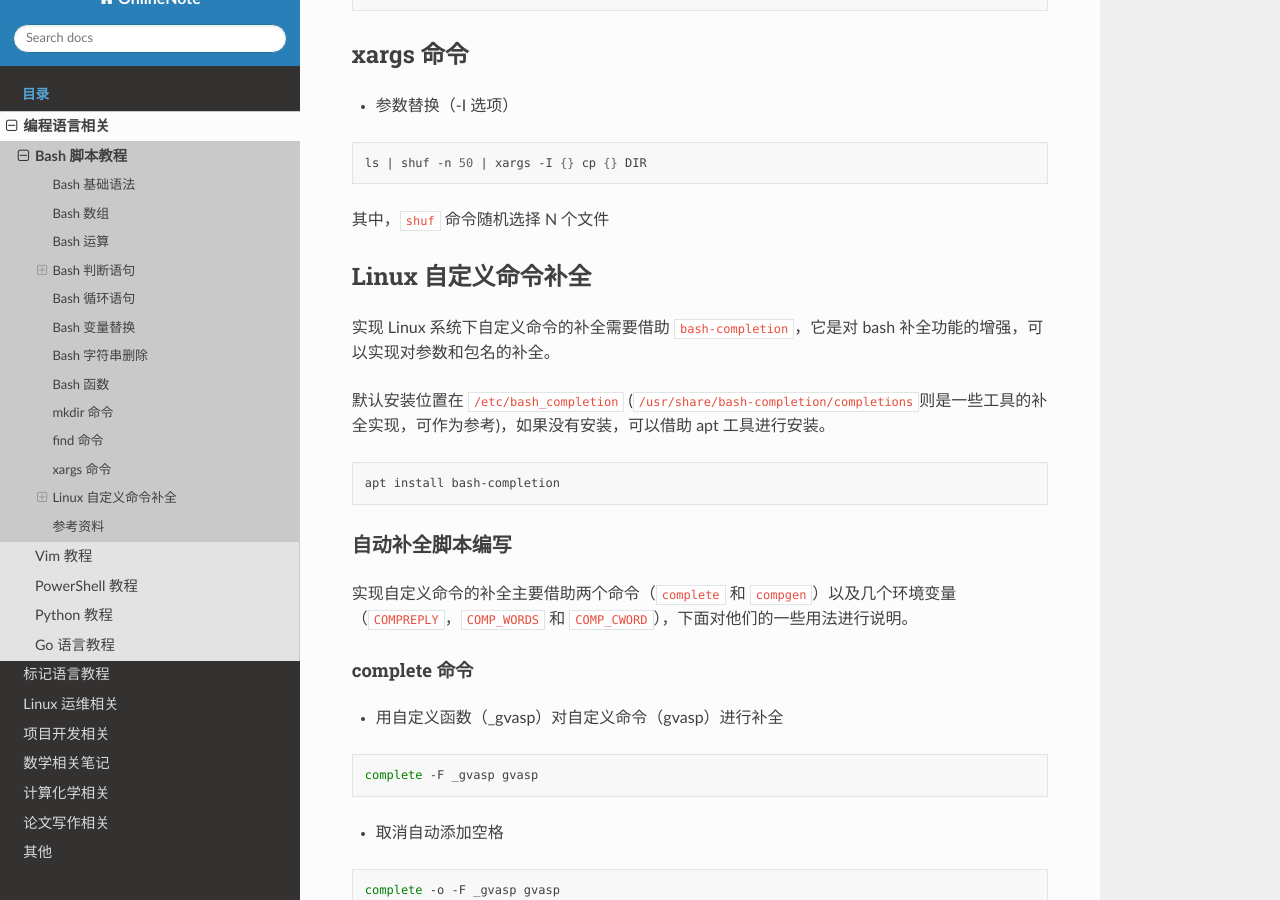
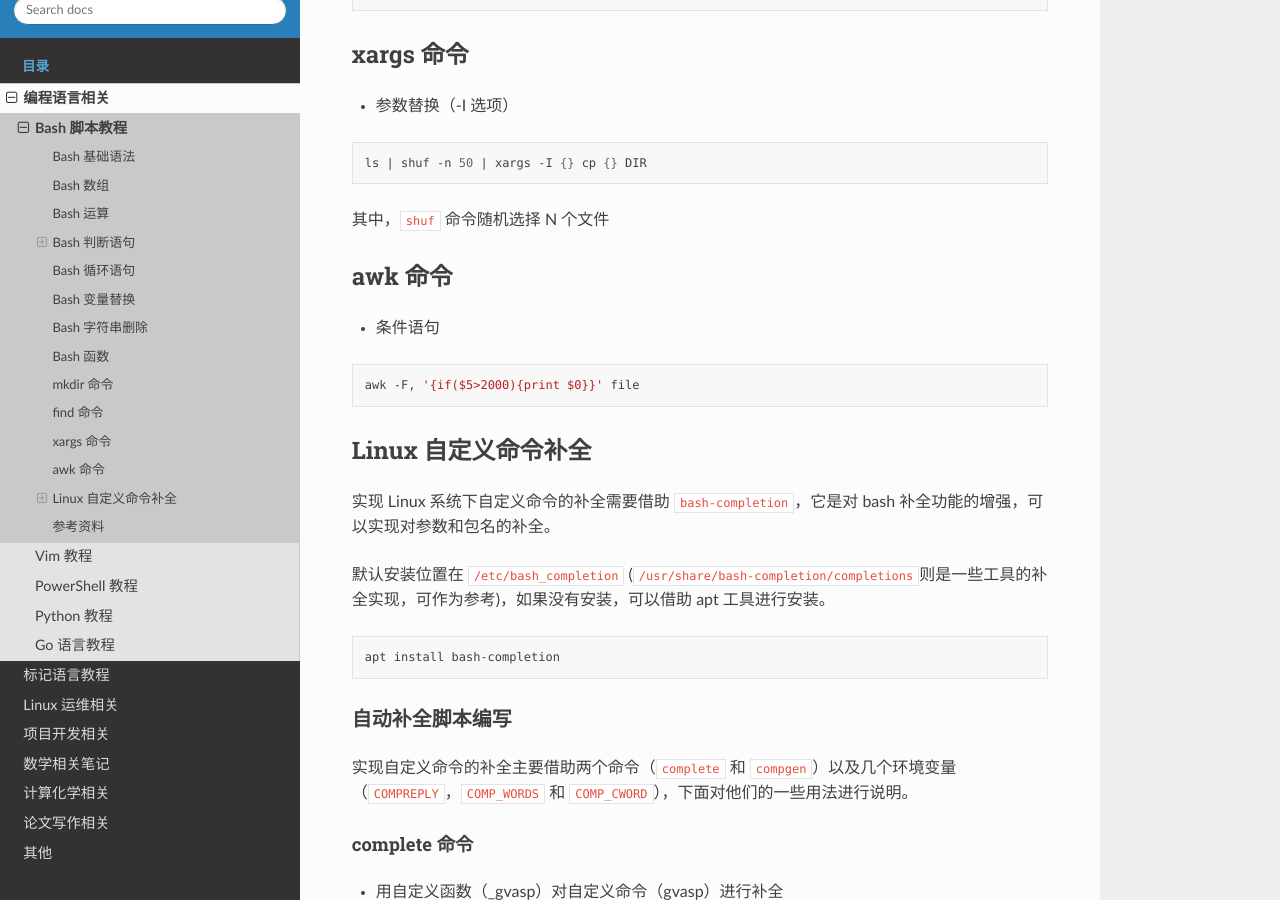
Before and after one commit to Rasic2/CodeNote, a Sphinx documentation site: the page built from docs/source/language/bash.md, in a window 1280 px wide and 900 px high, scrolled down 4712 px. Built offline with Sphinx 7.4.7 and the Read the Docs theme 2.0.0, drawn with Linux system fonts in a browser that asks for light colours.

Commit message:
feat: add awk in bash.md

````diff
--- a/docs/source/language/bash.md
+++ b/docs/source/language/bash.md
@@ -242,6 +242,14 @@ ls | shuf -n 50 | xargs -I {} cp {} DIR
 
 其中，`shuf` 命令随机选择 N 个文件
 
+## awk 命令
+
+- 条件语句
+
+```bash
+awk -F, '{if($5>2000){print $0}}' file
+```
+
 ## Linux 自定义命令补全
 
 实现 Linux 系统下自定义命令的补全需要借助 `bash-completion`，它是对 bash 补全功能的增强，可以实现对参数和包名的补全。
````
